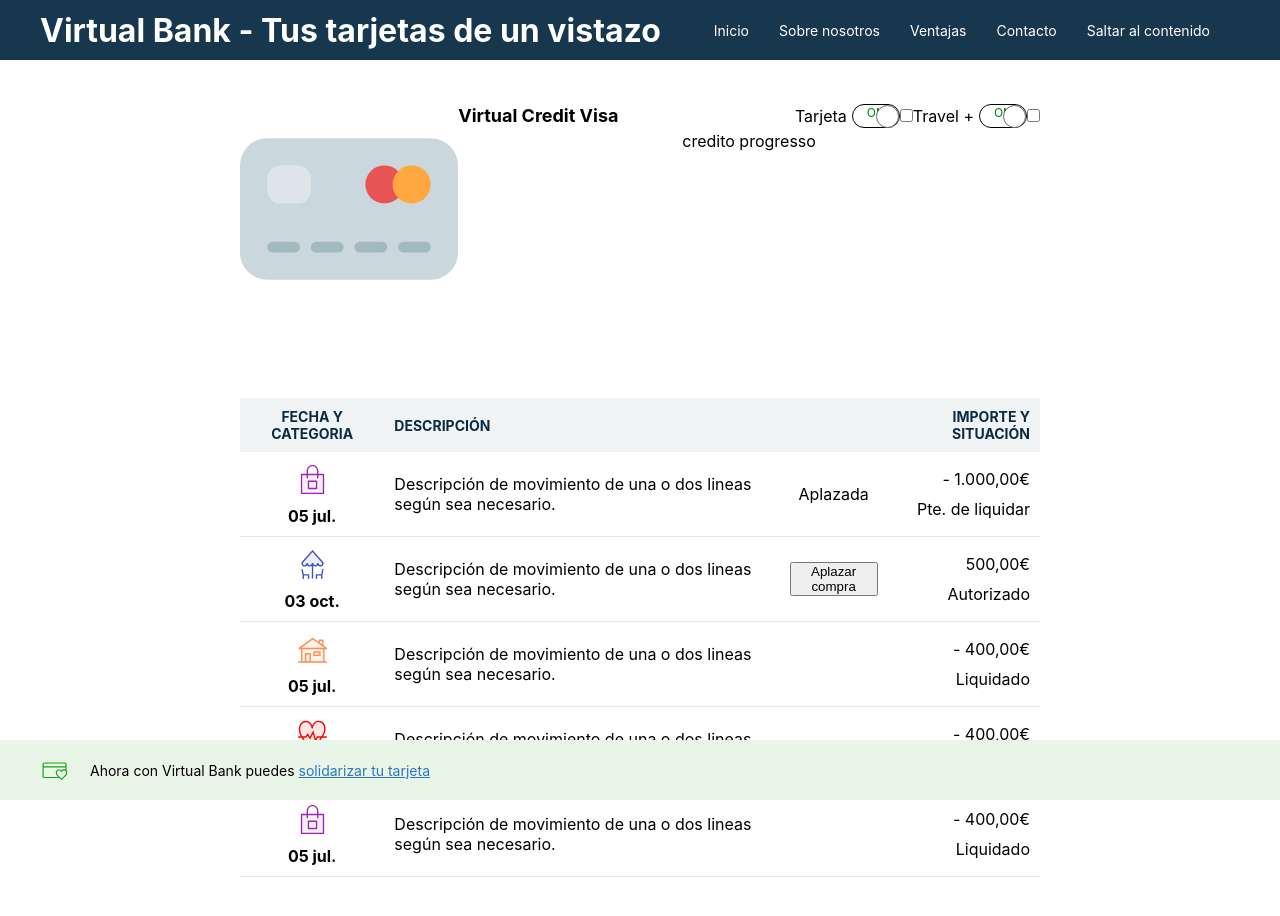
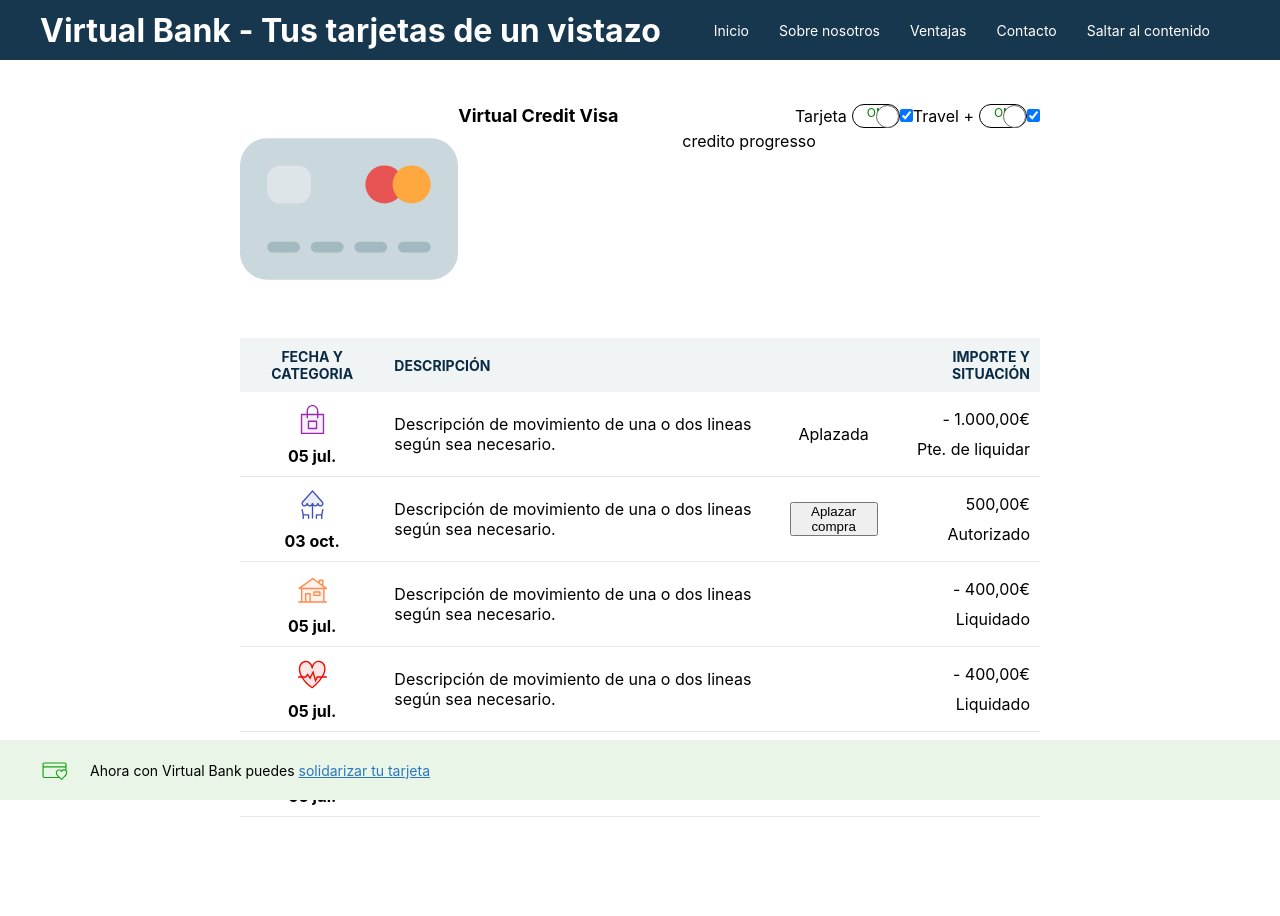
Before and after one commit to Ibermatica-Accesibilidad/AccessibleCard, a React (Create React App) app: page / in a window 1280 px wide. Shown: the top 916 px of the page. Built offline with nearby package versions, Linux system fonts and the light colour scheme.

Commit message:
feat(accessible-card): moves caption inside of the table, creates function for checkboxes

```diff
--- a/src/Components/Switch/Switch.js
+++ b/src/Components/Switch/Switch.js
@@ -3,6 +3,7 @@ import './Switch.scss';
 
 const Switch = (props) => {
   const [active, setActive] = useState(props.active);
+  const updateCheckbox = () => setActive(!active);
 
   return (
     <div className="switch">
@@ -11,7 +12,14 @@ const Switch = (props) => {
           <div className="switch__toggle">{active}</div>
           <div className="switch__inside-text" aria-hidden="true">{active ? 'ON' : 'OFF'}</div>
         </div>
-        <input className="switch__input" aria-labelledby="switch-label" role="switch" aria-checked={active} type="checkbox" />
+        <input
+          className="switch__input"
+          aria-labelledby="switch-label"
+          role="switch"
+          type="checkbox"
+          aria-checked={active}
+          checked={active}
+          onChange={updateCheckbox} />
     </div>
   );
 };
--- a/src/Components/Table/Table.js
+++ b/src/Components/Table/Table.js
@@ -48,9 +48,8 @@ const StyledTable = styled.table`
 
 const Table = () => {
   return (
-    <div className="table-wrapper">
+    <StyledTable>
       <caption className="hidden">Tabla de movimientos de su tarjeta bancaria</caption>
-      <StyledTable>
       <thead>
         <tr role="row">
           <th role="columnheader" scope="col">Fecha y categoria</th>
@@ -142,7 +141,6 @@ const Table = () => {
         </tr>
       </tbody>
     </StyledTable>
-    </div>
   );
 };
 
```
Lines whose indentation alone changed are shown as unchanged.
